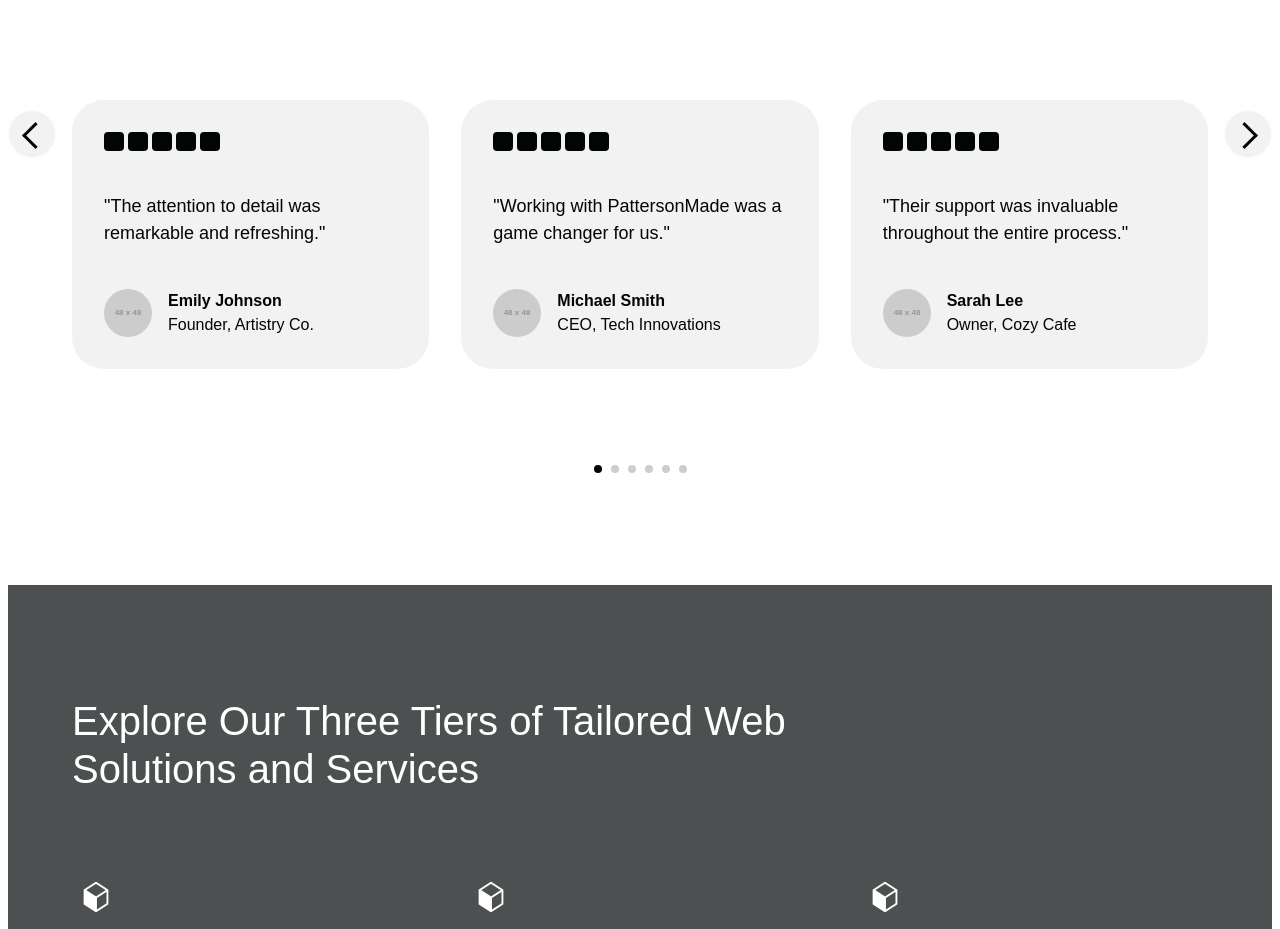
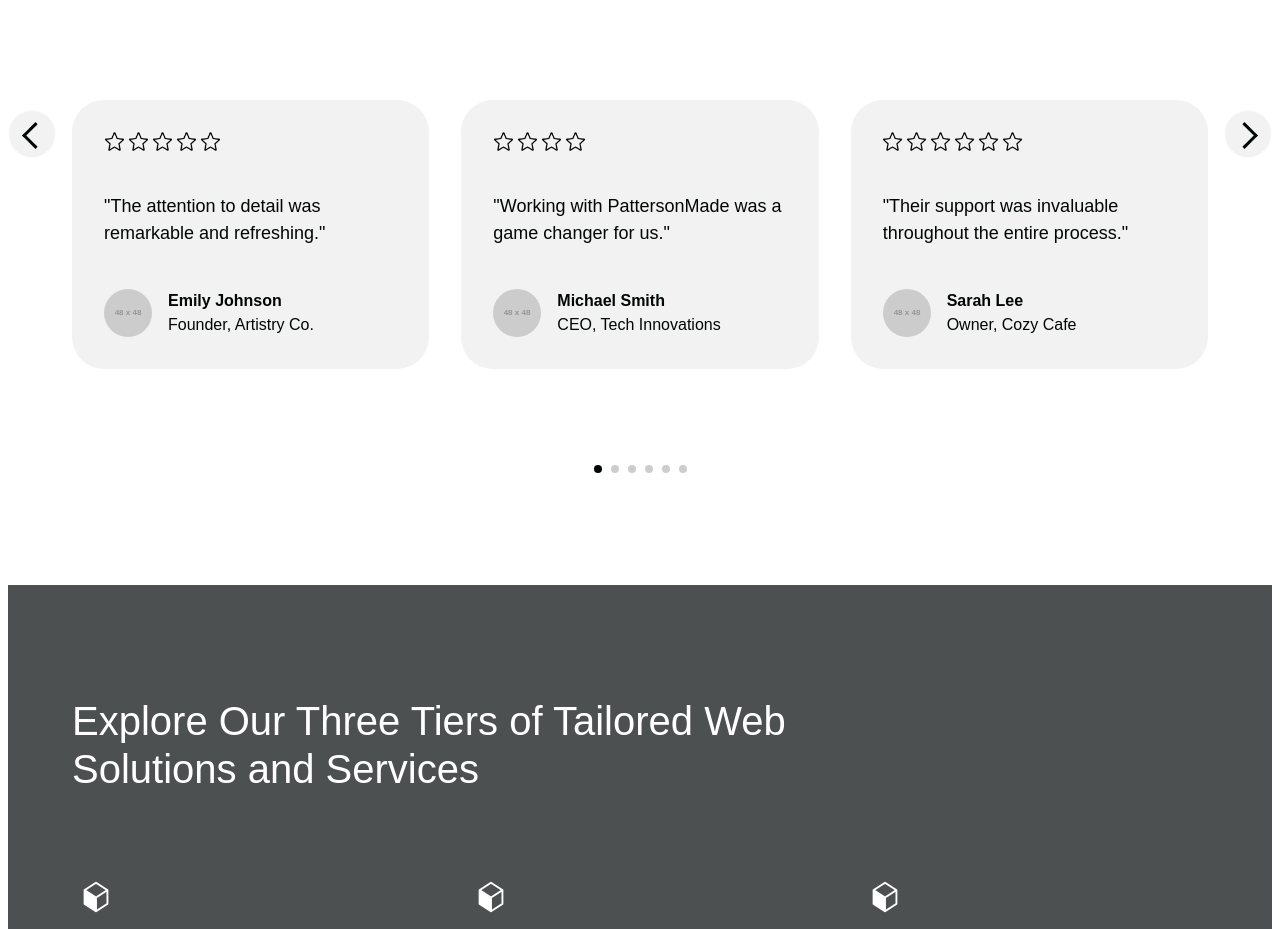
Before and after one commit to ThomasBockhorn/pattersonmade-frontend, a Nuxt app in the folder app/pattersonmade/: page / in a window 1280 px wide. Shown: the part 3387-4316 px from the top of the page. Built offline with nearby package versions, Linux system fonts and the light colour scheme.

Commit message:
Added stars to the TestimonialSection

```diff
--- a/app/pattersonmade/components/main/TestimonialSection.vue
+++ b/app/pattersonmade/components/main/TestimonialSection.vue
@@ -7,7 +7,7 @@
     <div class="testimonial-carousel">
       <div class="testimonial-card" v-for="(testimonial, idx) in testimonials" :key="testimonial.name">
         <div class="testimonial-stars">
-          <span v-for="n in 5" :key="n" class="star"></span>
+          <span v-for="n in testimonial.stars" :key="n" class="star"></span>
         </div>
         <p class="testimonial-quote">"{{ testimonial.quote }}"</p>
         <div class="testimonial-user">
@@ -37,18 +37,21 @@ const testimonials = [
     quote: 'The attention to detail was remarkable and refreshing.',
     name: 'Emily Johnson',
     role: 'Founder, Artistry Co.',
+    stars: 5,
     avatar: 'https://placehold.co/48x48',
   },
   {
     quote: 'Working with PattersonMade was a game changer for us.',
     name: 'Michael Smith',
     role: 'CEO, Tech Innovations',
+    stars: 4,
     avatar: 'https://placehold.co/48x48',
   },
   {
     quote: 'Their support was invaluable throughout the entire process.',
     name: 'Sarah Lee',
     role: 'Owner, Cozy Cafe',
+    stars: 6,
     avatar: 'https://placehold.co/48x48',
   },
 ];
@@ -120,7 +123,7 @@ const testimonials = [
 .star {
   width: 20px;
   height: 18.89px;
-  background: var(--Color-Scheme-1-Text, #010605);
+  background: url('/icon/star.png') center center / contain no-repeat;
   display: inline-block;
   border-radius: 4px;
 }
```
Also changed, not shown: app/pattersonmade/public/icon/star.png (added).
